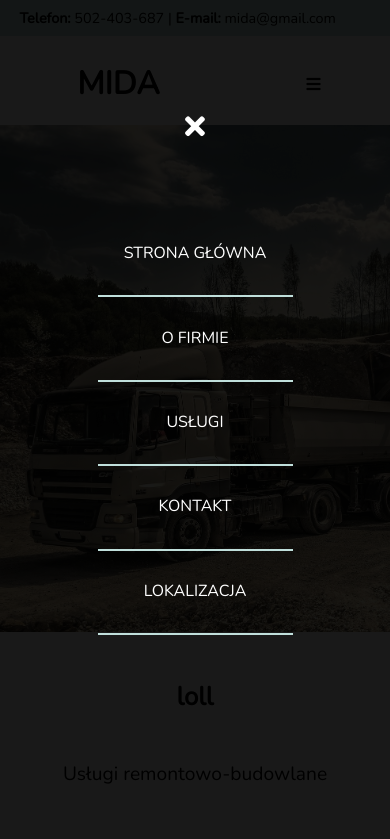
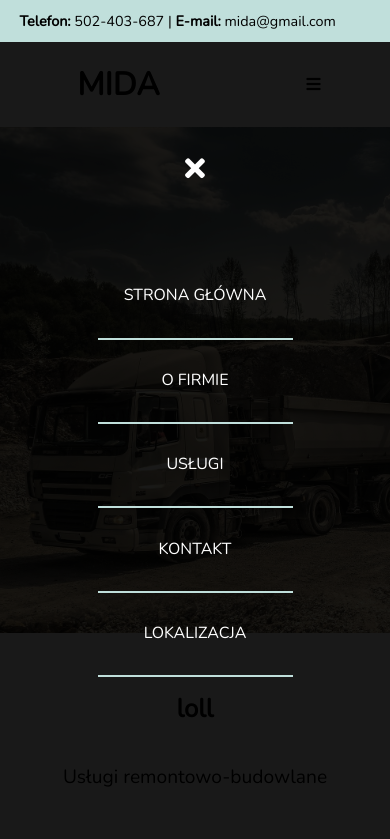
Before and after one commit to patrycjamic/construction-company, a plain HTML site: page index.html in a window 390 px wide. Both pictures are taken after a click on the icon 313 px from the left and 83 px from the top of the page. Shown: the top 839 px of the page. Drawn offline with nearby package versions, Linux system fonts and the light colour scheme.

Commit message:
adjust fonts, optymalize functions in js

```diff
--- a/main.js
+++ b/main.js
@@ -5,27 +5,33 @@ const childs = document.querySelector('.menu ul').children;
 const showBtn = document.querySelector('.showBtn');
 const toTop = document.querySelector('.toupBtn');
 
-const parentOfMenu = document.createElement('div');
-const header = document.querySelector('header');
+// const parentOfMenu = document.createElement('div');
+// const header = document.querySelector('header');
 
 
-// window.onresize = function(){ location.reload(); }
+window.onresize = function(){ location.reload(); } // przez to buguje sie na mobile, przydatne do testowania
 
-header.append(parentOfMenu);
-parentOfMenu.appendChild(casualMenu);
-parentOfMenu.style.position = "absolute";
+// header.append(parentOfMenu);
+// parentOfMenu.appendChild(casualMenu);
+// parentOfMenu.style.position = "absolute";
 
 
 burgerMenu.addEventListener('click', ()=>{
     casualMenu.style.display = "block";
     casualMenu.classList.add('overlay');
-    document.querySelector('.overlay').style.height = "100%";//missing animation
+    // document.querySelector('.overlay').style.height = "100%";//missing animation
 
-    parentOfMenu.animate([
+    // parentOfMenu.animate([
+    //   {opacity: '0'},
+    //   {opacity: '1'}
+    // ], {
+    //   duration: 400,
+    // })
+    casualMenu.animate([
       {opacity: '0'},
       {opacity: '1'}
     ], {
-      duration: 1000,
+      duration: 400,
     })
 
     for(let i = 0; i < childs.length; i++){
@@ -36,9 +42,9 @@ burgerMenu.addEventListener('click', ()=>{
     }
 })
 
-if (window.innerWidth > 1000) {
-  parentOfMenu.outerHTML = parentOfMenu.innerHTML;
-}
+// if (window.innerWidth > 1000) {
+//   parentOfMenu.outerHTML = parentOfMenu.innerHTML;
+// }
 
 times.addEventListener('click', ()=>{
     casualMenu.classList.remove('overlay');
--- a/style.scss
+++ b/style.scss
@@ -13,18 +13,22 @@ $base-color: #c0dfdb;
 
 .wrapper{
     // overflow-x: hidden;
+
     .top-nav{
+        height: 5vh;
         position: fixed;
         top: 0;
         width: 100%;
         z-index: 1;
+        @include flexCustomize(space-between,center);
         background-color: $base-color;
         .bold-text{font-weight: bold;}
         p{
             padding: 2% 0 2% 5%;
-            font-size: .9rem;}
+            font-size: 0.9rem;}
     }
     header{
+        height: 10vh;
         margin-top: 5vh;
         @include flexCustomize(space-around, center);
         .logo{
@@ -35,20 +39,20 @@ $base-color: #c0dfdb;
             height: 100%;
             text-decoration: none;
             color: #000;
+            // font-size: 20px;
         }
         i{font-size: 1rem;}
         .menu{display: none;}
         .overlay{
-            height: 0%;
+            height: 100%;
             width: 100%;
             position: fixed;
             z-index: 1;
-            top: 0;
+            top: 5vh;
             left: 0;
-            //   background-color: rgb(0,0,0);
             background-color: rgba(0,0,0, 0.9);
-            overflow: auto;
-            transition: height 2s;
+            // overflow: auto;
+            // transition: all 2s;
             .fa-times{
                 position: absolute;
                 top: 15%;
@@ -64,6 +68,7 @@ $base-color: #c0dfdb;
                 width:100%;
                 // border: 1px solid red;
                 li{
+
                     width:100%;
                     height: 10%;
                     a{
@@ -99,19 +104,19 @@ $base-color: #c0dfdb;
             flex-direction: column;
             h2{font-size: 1.6rem;}
             padding: 5%;
-            h2{padding: 2%; ;width: 100%; text-align: center;}//border: 1px solid red
+            // padding-top: 20px;
+            h2{padding: 2%; width: 100%; text-align: center;}
 
         }
         .introduction{
-            min-height: 23vh;
-            padding: 0;
+            height: 25vh;
+            // padding: 0;
             // border: 1px solid red;
+            h2{padding: 1%;}
         }
         .ofirmie, .uslugi, .kontakt{
             text-align: justify;
-            // min-height: 30vh;
             margin-bottom: 30px;
-            // border: 1px solid green;
             position: relative;
             img{
                 position: absolute;
@@ -166,16 +171,16 @@ $base-color: #c0dfdb;
 @media only screen and(min-width: 1000px){
     //Laptop
     .wrapper{
-        overflow: hidden;
+        // overflow: hidden;
+
         .top-nav{
             p{
-                padding: 10px 0 10px 30px;
-                font-size: 0.8rem;
+                font-size: 1vw;
             }
         }
         header{
-            height: 12vh;//15?
             .burger-menu{display: none;}
+            .logo{font-size: 1.4vw;}
             .menu{
                 display:block;
                 height: 100%;
@@ -189,6 +194,7 @@ $base-color: #c0dfdb;
                         list-style: none;
                         width: 100%;
                         height: 100%;
+                        font-size: 1.2vw;
                         a{
                             @include flexCustomize(center, center);
                             color:#000;
@@ -211,7 +217,7 @@ $base-color: #c0dfdb;
                 // display: block;
                 // position: static;
                 border: 1px solid red;
-                min-height: 50vh;
+                height: 50vh;
                 padding-top: 5vh;
                 width: 85vw;
                 margin: 0 auto;
@@ -220,6 +226,10 @@ $base-color: #c0dfdb;
                 img{display: none;}
                 p{border: 1px solid #000; padding:0; margin: 0;}
             }
+            .chapter{
+                p{font-size: 1.5vw;}
+            }
+
         }
         footer{
             .location{
@@ -232,3 +242,7 @@ $base-color: #c0dfdb;
         }
     }
 }
+
+@media only screen and(min-width: 2879px){
+    // .wrapper{font-size: 50px;}
+}
```
Also changed, not shown: style.css, 1 other file.
